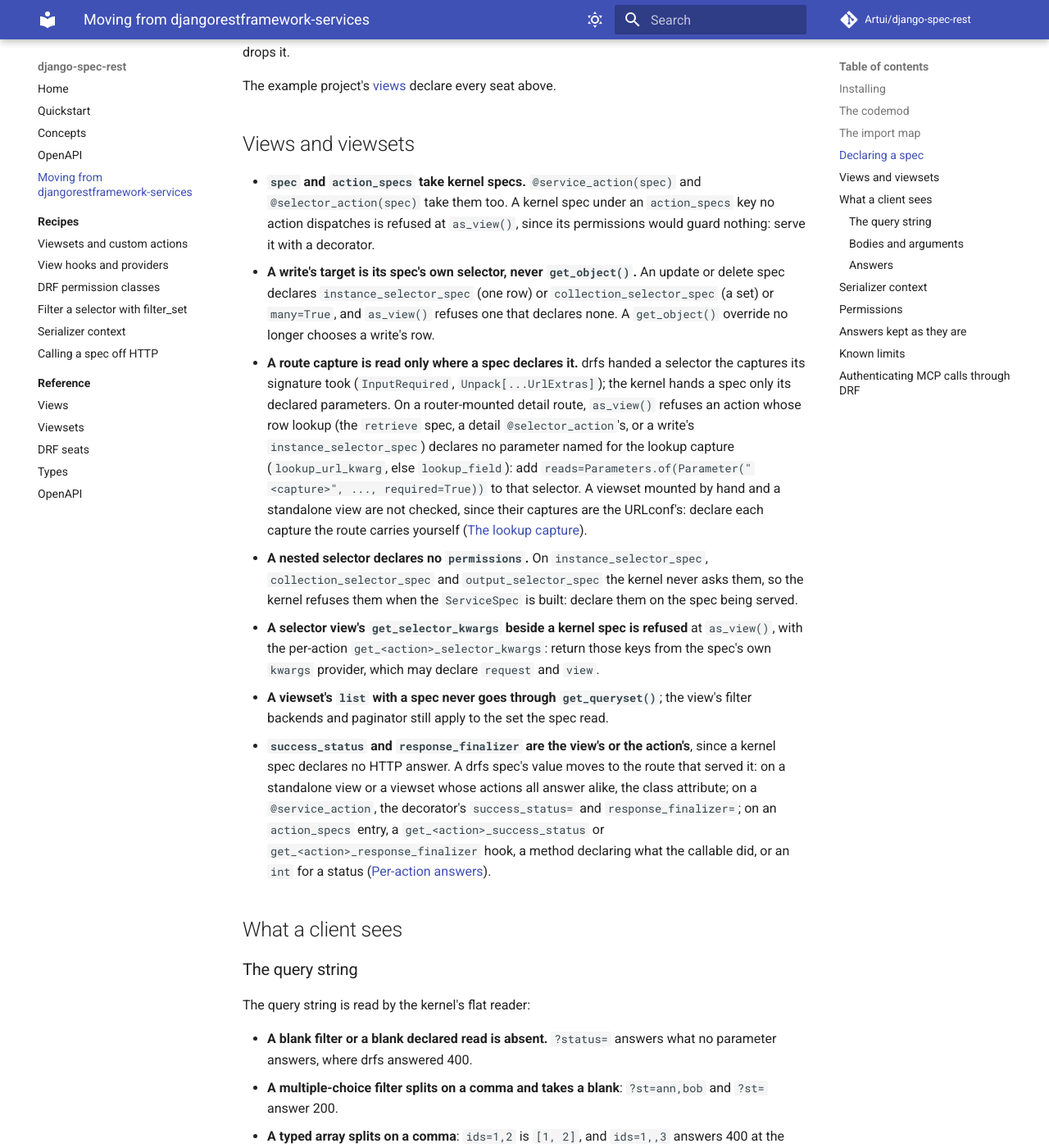
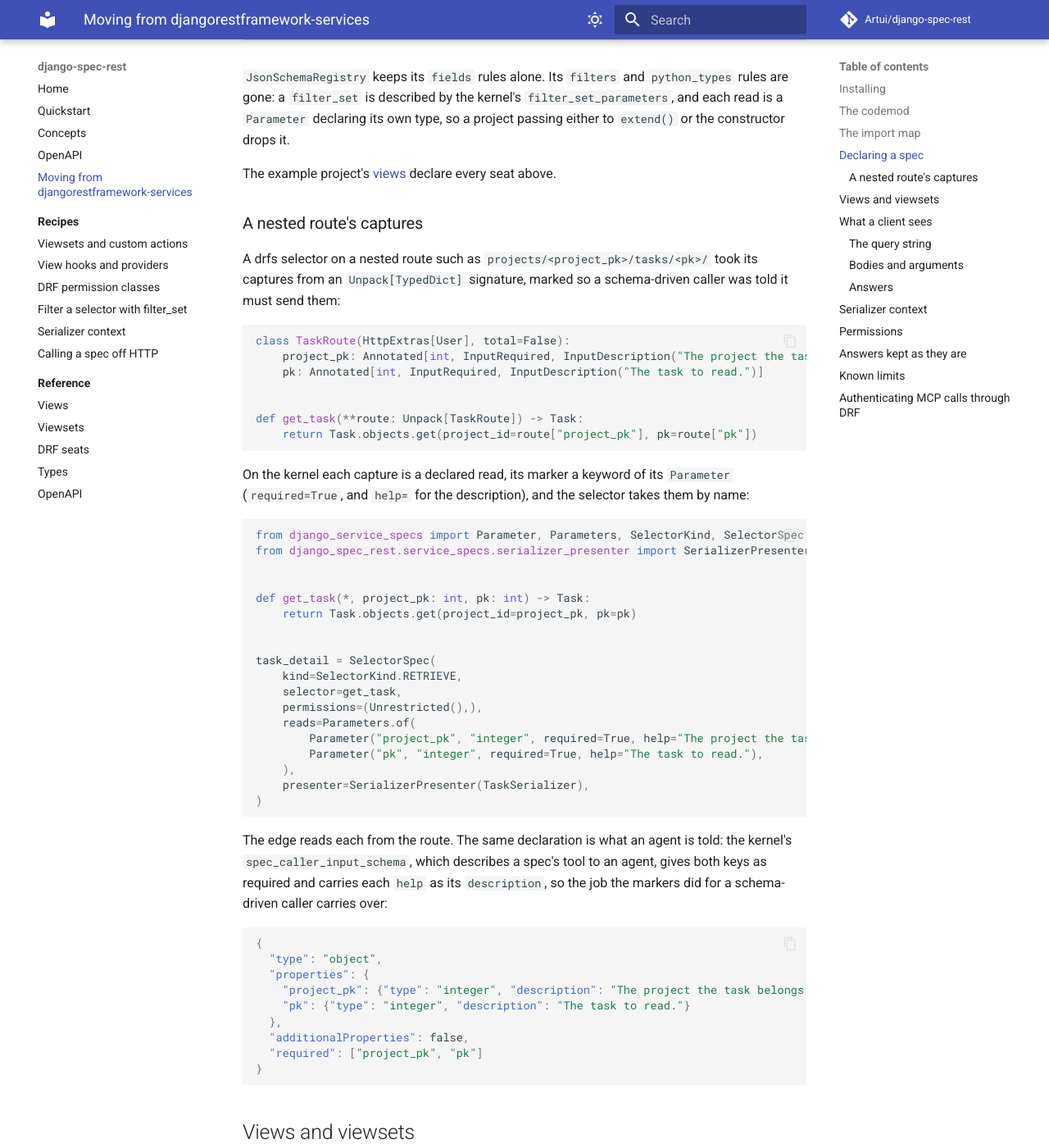
Before and after one commit to Artui/django-spec-rest, an MkDocs documentation site: the page built from docs/moving-from-drfs.md, in a window 1280 px wide and 1400 px high, scrolled down 3951 px. Shown: the whole window at 82% size. Built offline with MkDocs 1.6.1 and Material for MkDocs 9.7.7, drawn with Linux system fonts in a browser that asks for light colours; comment, search, counter and statistics services are not loaded; some of the changed text lies outside the part shown.

Commit message:
Name four drfs moves that pass without an error
The page on moving from drfs now says that a spec's rows are scoped by its
selector alone (no action a spec serves asks get_queryset(), and
filter_backends narrow only a list), that an eager-loading get_queryset()
override no longer runs on list or retrieve, and which kernel attribute a
drfs spec's output_serializer, input_serializer and permission_classes
became. A worked example takes a nested route's marked Unpack[TypedDict]
captures to declared reads and shows the schema an agent is described by.

Co-Authored-By: Claude Opus 5.5 <noreply@anthropic.com>

````diff
--- a/docs/moving-from-drfs.md
+++ b/docs/moving-from-drfs.md
@@ -115,6 +115,7 @@ spec is the kernel's, and each drfs field maps onto one of its seats:
 | `reads=[UrlKwarg("pk")]`, `reads=[QueryParam("status")]` | `reads=Parameters.of(Parameter("pk", "integer", required=True))`: the edge reads a declared read from the route first, then the query string |
 | a `QueryParam` no callable names | `shapes=Parameters.of(...)` |
 | `NotClientInput`, a hidden lookup key | a typed `kwargs` provider filling the key, which the kernel then keeps out of the caller's arguments (`server_owned_keys`) |
+| `InputRequired`, `InputDescription("...")` on a key the selector reads | `reads=Parameters.of(Parameter(..., required=True, help="..."))`, as [worked below](#a-nested-routes-captures) |
 | `PolymorphicServiceSpec` | one kernel spec per route or action; the polymorphic request body and its `{View}_{action}_Request` OpenAPI component are gone |
 | `TargetGuard` | the kernel's preconditions and object permission, which see the row |
 
@@ -125,6 +126,66 @@ so a project passing either to `extend()` or the constructor drops it.
 
 The example project's [views](https://github.com/Artui/django-spec-rest/blob/main/examples/invoices/views/__init__.py)
 declare every seat above.
+
+### A nested route's captures
+
+A drfs selector on a nested route such as
+`projects/<project_pk>/tasks/<pk>/` took its captures from an
+`Unpack[TypedDict]` signature, marked so a schema-driven caller was told it
+must send them:
+
+```python
+class TaskRoute(HttpExtras[User], total=False):
+    project_pk: Annotated[int, InputRequired, InputDescription("The project the task belongs to.")]
+    pk: Annotated[int, InputRequired, InputDescription("The task to read.")]
+
+
+def get_task(**route: Unpack[TaskRoute]) -> Task:
+    return Task.objects.get(project_id=route["project_pk"], pk=route["pk"])
+```
+
+On the kernel each capture is a declared read, its marker a keyword of its
+`Parameter` (`required=True`, and `help=` for the description), and the
+selector takes them by name:
+
+```python
+from django_service_specs import Parameter, Parameters, SelectorKind, SelectorSpec, Unrestricted
+from django_spec_rest.service_specs.serializer_presenter import SerializerPresenter
+
+
+def get_task(*, project_pk: int, pk: int) -> Task:
+    return Task.objects.get(project_id=project_pk, pk=pk)
+
+
+task_detail = SelectorSpec(
+    kind=SelectorKind.RETRIEVE,
+    selector=get_task,
+    permissions=(Unrestricted(),),
+    reads=Parameters.of(
+        Parameter("project_pk", "integer", required=True, help="The project the task belongs to."),
+        Parameter("pk", "integer", required=True, help="The task to read."),
+    ),
+    presenter=SerializerPresenter(TaskSerializer),
+)
+```
+
+The edge reads each from the route. The same declaration is what an agent is
+told: the kernel's `spec_caller_input_schema`, which describes a spec's tool to
+an agent, gives both keys as required and carries each `help` as its
+`description`, so the job the markers did for a schema-driven caller carries
+over:
+
+```json
+{
+  "type": "object",
+  "properties": {
+    "project_pk": {"type": "integer", "description": "The project the task belongs to."},
+    "pk": {"type": "integer", "description": "The task to read."}
+  },
+  "additionalProperties": false,
+  "required": ["project_pk", "pk"]
+}
+```
 
 ## Views and viewsets
 
@@ -137,6 +198,15 @@ declare every seat above.
   `collection_selector_spec` (a set) or `many=True`, and `as_view()` refuses one
   that declares none. A `get_object()` override no longer chooses a write's
   row.
+- **A spec's rows are scoped by its selector alone.** No action a spec serves
+  asks the view's `get_queryset()`: not `list`, `retrieve`, a
+  `@selector_action`, nor a write's target lookup. The view's `filter_backends`
+  narrow a spec's `list` (a viewset's, and `SelectorListView`'s) and nothing
+  else, so not `retrieve`, a `@selector_action`'s rows, or the row an update or
+  delete reaches. A project that scoped rows to a tenant through either moves
+  that scoping into each selector's own queryset (a selector may declare
+  `user`): left where it was, a `PATCH` or `DELETE` reaches another tenant's
+  row with no error.
 - **A route capture is read only where a spec declares it.** drfs handed a
   selector the captures its signature took (`InputRequired`,
   `Unpack[...UrlExtras]`); the kernel hands a spec only its declared
@@ -157,8 +227,14 @@ declare every seat above.
   at `as_view()`, with the per-action `get_<action>_selector_kwargs`: return
   those keys from the spec's own `kwargs` provider, which may declare
   `request` and `view`.
-- **A viewset's `list` with a spec never goes through `get_queryset()`**; the
-  view's filter backends and paginator still apply to the set the spec read.
+- **A viewset's `list` with a spec never goes through `get_queryset()`**, nor
+  does its `retrieve`; the view's filter backends and paginator still apply to
+  the set the spec read. So an eager-loading mixin that adds `select_related`
+  or `prefetch_related` in a `get_queryset()` override no longer runs, and the
+  list goes N+1 with no error. Declare the loading on the selector spec:
+  `SelectorSpec(select_related=..., prefetch_related=...)`, or an
+  `extend_queryset` callable, which is handed the selector's declared reads
+  but never its `shapes`.
 - **`success_status` and `response_finalizer` are the view's or the action's**,
   since a kernel spec declares no HTTP answer. A drfs spec's value moves to the
   route that served it: on a standalone view or a viewset whose actions all
@@ -342,6 +418,15 @@ The query string is read by the kernel's flat reader:
 
 ## Known limits
 
+- Code reading a drfs spec's attributes gets `None` from a kernel spec, with
+  no error, where it reads them through `getattr(spec, "<name>", None)`. The
+  kernel's spellings: `output_serializer` is `spec.presenter`, and its
+  `serializer_class` where it is a `SerializerPresenter` (a dataclass
+  declaration's generated `DataclassSerializer`, not the dataclass);
+  `input_serializer` is `spec.validator`, and its `serializer` where it is a
+  `SerializerValidator` (a `SelectorSpec` has no `validator`);
+  `permission_classes` is `spec.permissions`, a tuple of kernel checks, whose
+  DRF classes are a `DRFPermissionCheck`'s `permission_classes`.
 - A kernel spec under `@selector_action` does not read the view's
   `get_selector_kwargs`, and nothing refuses the override there.
 - A `@service_action` or `@selector_action` spec is seed-checked by its
````
Also changed, not shown: CHANGELOG.md (+16 -0 lines).
